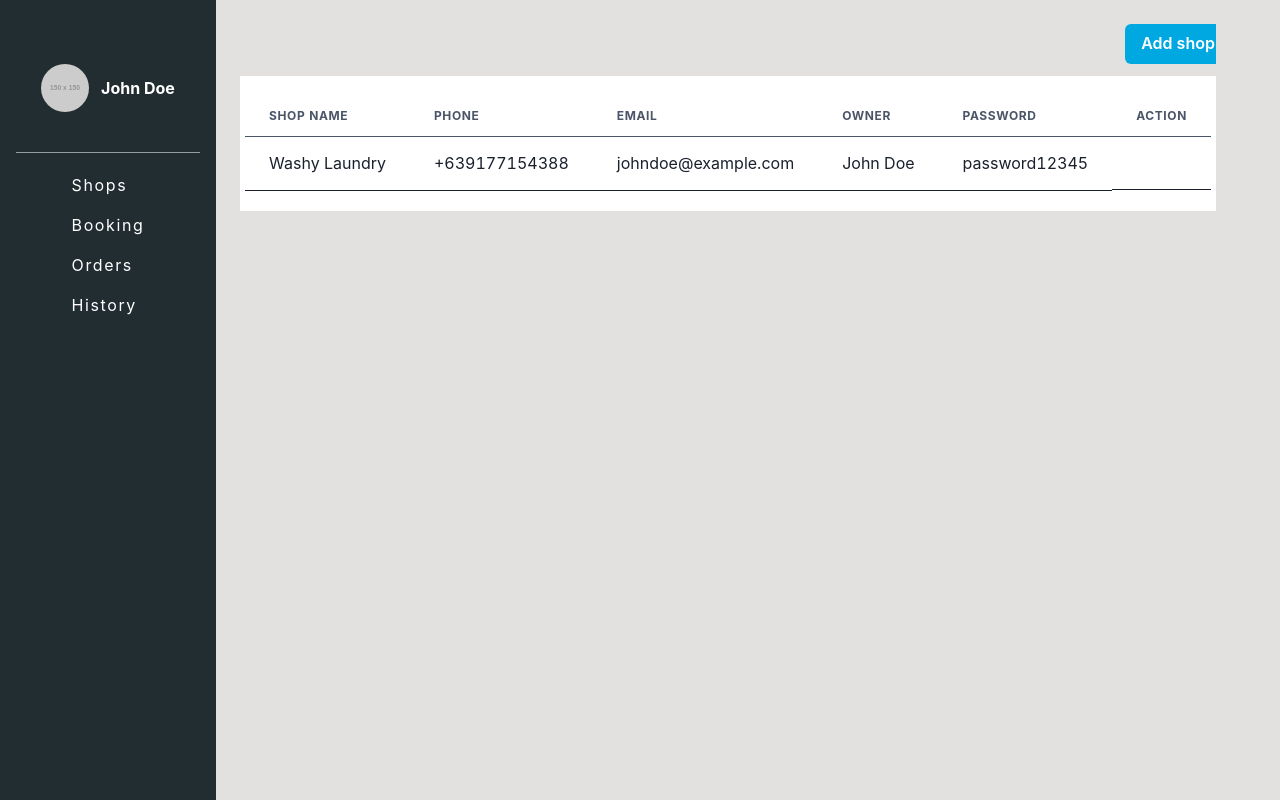
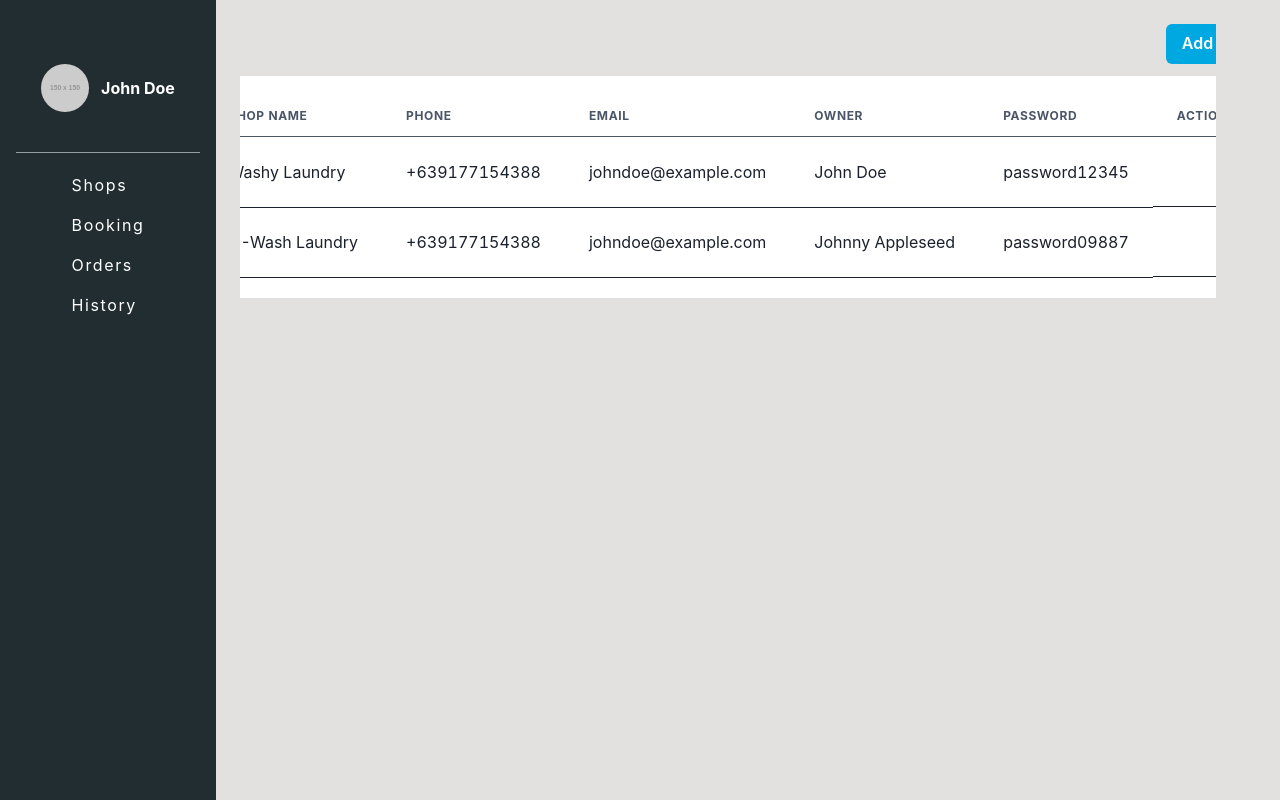
Before and after one commit to Laundrive-Engineering/laundry-shop-app, a Next.js app: page /admin/shops in a window 1280 px wide. Built offline with nearby package versions, Linux system fonts and the light colour scheme.

Commit message:
Adjusting tables

```diff
--- a/src/components/elements/Table/index.tsx
+++ b/src/components/elements/Table/index.tsx
@@ -10,7 +10,7 @@ import {
 } from '@chakra-ui/react';
 import {FaEdit, FaTrash} from 'react-icons/fa';
 
-import {BaseData, ShopData} from '@/components/modules/interface';
+import {BaseData, BookingData, ShopData} from '@/components/modules/interface';
 import Any = jasmine.Any;
 import {JSXElement} from "@babel/types";
 
@@ -26,7 +26,6 @@ type Props = {
 type DataTableProps = {
     headers: string[];
     values: BaseData[];
-    onSetupDataRow: (value: BaseData) => JSX.Element[];
     onEditRow?: (rowData: BaseData) => JSX.Element;
     onDeleteRow?: (rowData: BaseData) => JSX.Element;
 }
@@ -34,7 +33,6 @@ type DataTableProps = {
 const DataTable: React.FC<DataTableProps> = ({
                                                  headers,
                                                  values,
-                                                 onSetupDataRow,
                                                  onEditRow,
                                                  onDeleteRow
                                              }) => {
@@ -47,33 +45,32 @@ const DataTable: React.FC<DataTableProps> = ({
                     </Tr>
                 </Thead>
                 <Tbody>
-                    {values.map((rowData) => (
-                        <Tr key={rowData.id}>
-                            {onSetupDataRow(rowData)}
+                    {values.map((rowData) => <Tr key={rowData.id}>
+                        {
+                            Object.entries(rowData).map(([key, value], index) => {
+                                return key !== 'id' ? <Td key={index}>{value}</Td> : null
+                            })
+                        }
                         <Td display="flex" justifyContent="space-between">
                             <div>
-                                    &nbsp;
-                                    {onEditRow && (
-                                        <button onClick={() => onEditRow(rowData)}>
+                                {onEditRow && <button onClick={() => onEditRow(rowData)}>
                                     <FaEdit/>
-                                        </button>
-                                    )}
-                                    {onEditRow && onDeleteRow && (<p>|</p>)}
-                                    {onDeleteRow && (
-                                        <button onClick={() => onDeleteRow(rowData)}>
+                                </button>}
+                                {onEditRow && onDeleteRow && <p>|</p>}
+                                {onDeleteRow && <button onClick={() => onDeleteRow(rowData)}>
                                     <FaTrash/>
-                                        </button>
-                                    )}
+                                </button>}
                             </div>
                         </Td>
-                        </Tr>
-                    ))}
+                    </Tr>)}
                 </Tbody>
             </Table>
         </TableContainer>
     );
 };
 
+
+// Deprecated
 const CustomTable: React.FC<Props> = ({
                                           headers,
                                           data,
--- a/src/components/modules/admin/shops/List.tsx
+++ b/src/components/modules/admin/shops/List.tsx
@@ -22,6 +22,13 @@ const List: React.FC = () => {
             email: 'johndoe@example.com',
             owner: 'John Doe',
             password: 'password12345',
+        },{
+            id: 2,
+            shopName: 'U-Wash Laundry',
+            phone: '+639177154388',
+            email: 'johndoe@example.com',
+            owner: 'Johnny Appleseed',
+            password: 'password09887',
         },
     ];
 
@@ -30,17 +37,7 @@ const List: React.FC = () => {
             <AddShop/>
             <DataTable
                 headers={tableHeaders}
-                values={tableData}
-                onSetupDataRow={(shopData) => {
-                    let fields: JSX.Element[] = [];
-                    Object.entries(shopData as ShopData).map(([key, value], index) => {
-                        if (key !== 'id') {
-                            fields.push(<Td key={index}>{value}</Td>)
-                        }
-                    })
-                    return fields
-                }}
-            />
+                values={tableData}/>
         </div>
     );
 };
--- a/src/styles/global.css
+++ b/src/styles/global.css
@@ -38,3 +38,7 @@ a:hover {
   object-fit: cover;
   border-radius: 50%;
 }
+
+td {
+  min-height: 70px;
+}
```
Also changed, not shown: src/components/modules/shop/Bookings.tsx (+1 -10 lines). Lines whose indentation alone changed are shown as unchanged.
